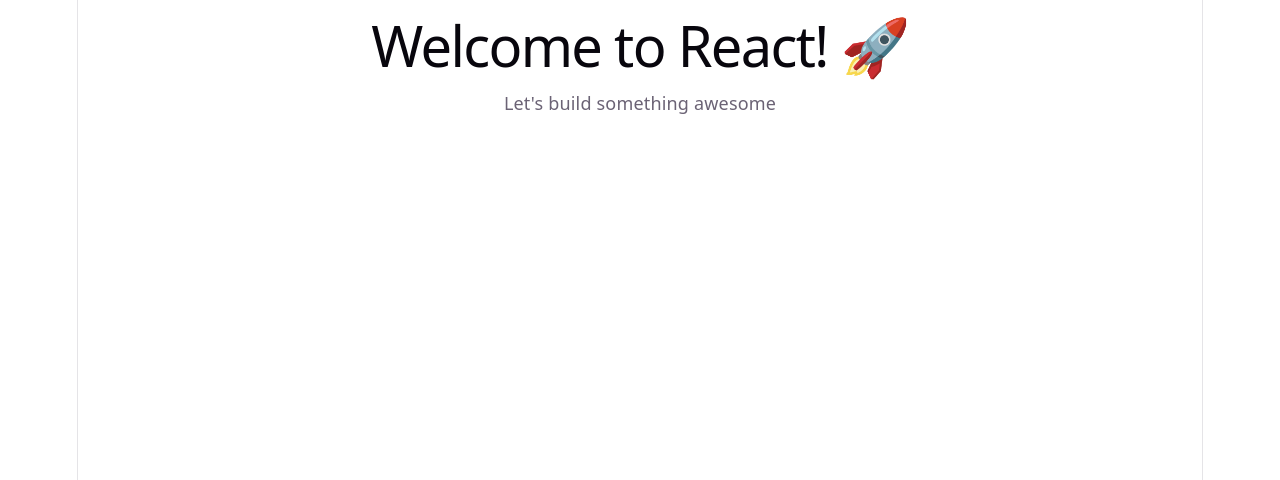
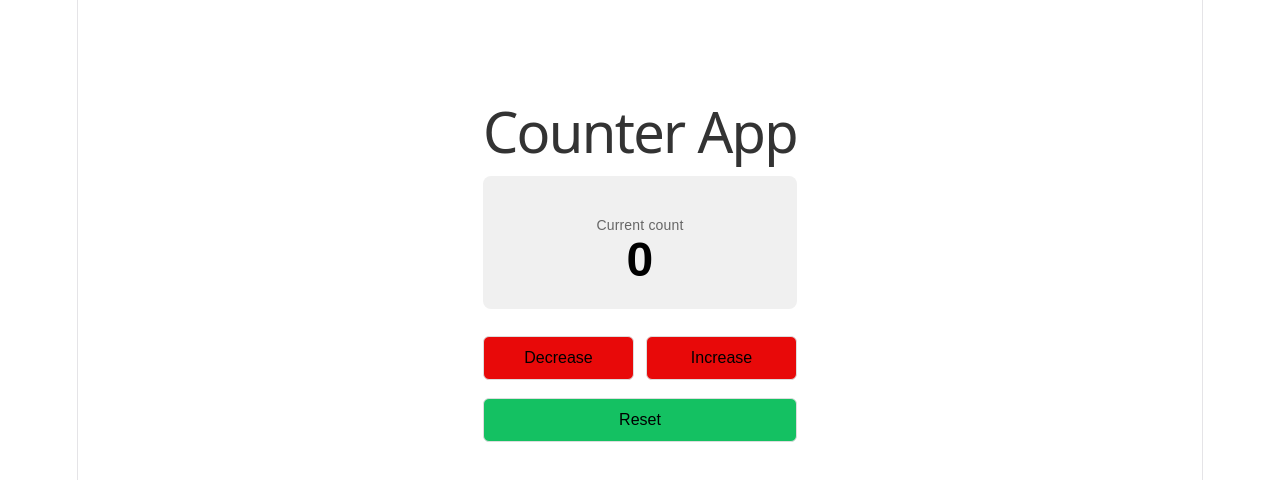
Before and after one commit to Paulolutunmbi/Humble, a React app: page / in a window 1280 px wide. Shown: the top 480 px of the page. Built offline with nearby package versions, Linux system fonts and the light colour scheme; the HTML template or start-up script is replaced by a standard one.

Commit message:
Implement counter functionality with buttons for increase, decrease, and reset

```diff
--- a/src/App.css
+++ b/src/App.css
@@ -1,184 +1,67 @@
-.counter {
-  font-size: 16px;
-  padding: 5px 10px;
-  border-radius: 5px;
-  color: var(--accent);
-  background: var(--accent-bg);
-  border: 2px solid transparent;
-  transition: border-color 0.3s;
-  margin-bottom: 24px;
-
-  &:hover {
-    border-color: var(--accent-border);
-  }
-  &:focus-visible {
-    outline: 2px solid var(--accent);
-    outline-offset: 2px;
-  }
+.container {
+  max-width: 400px;
+  margin: 50px auto;
+  padding: 2rem;
+  font-family: Arial, sans-serif;
 }
 
-.hero {
-  position: relative;
-
-  .base,
-  .framework,
-  .vite {
-    inset-inline: 0;
-    margin: 0 auto;
-  }
-
-  .base {
-    width: 170px;
-    position: relative;
-    z-index: 0;
-  }
-
-  .framework,
-  .vite {
-    position: absolute;
-  }
-
-  .framework {
-    z-index: 1;
-    top: 34px;
-    height: 28px;
-    transform: perspective(2000px) rotateZ(300deg) rotateX(44deg) rotateY(39deg)
-      scale(1.4);
-  }
-
-  .vite {
-    z-index: 0;
-    top: 107px;
-    height: 26px;
-    width: auto;
-    transform: perspective(2000px) rotateZ(300deg) rotateX(40deg) rotateY(39deg)
-      scale(0.8);
-  }
+h1 {
+  text-align: center;
+  color: #333;
 }
 
-#center {
-  display: flex;
-  flex-direction: column;
-  gap: 25px;
-  place-content: center;
-  place-items: center;
-  flex-grow: 1;
-
-  @media (max-width: 1024px) {
-    padding: 32px 20px 24px;
-    gap: 18px;
-  }
+.counter-display {
+  background: #f0f0f0;
+  padding: 2rem;
+  border-radius: 8px;
+  text-align: center;
+  margin-bottom: 1.5rem;
 }
 
-#next-steps {
-  display: flex;
-  border-top: 1px solid var(--border);
-  text-align: left;
-
-  & > div {
-    flex: 1 1 0;
-    padding: 32px;
-    @media (max-width: 1024px) {
-      padding: 24px 20px;
-    }
-  }
-
-  .icon {
-    margin-bottom: 16px;
-    width: 22px;
-    height: 22px;
-  }
-
-  @media (max-width: 1024px) {
-    flex-direction: column;
-    text-align: center;
-  }
+.label {
+  color: #666;
+  font-size: 14px;
+  margin: 0;
 }
 
-#docs {
-  border-right: 1px solid var(--border);
-
-  @media (max-width: 1024px) {
-    border-right: none;
-    border-bottom: 1px solid var(--border);
-  }
+.number {
+  font-size: 48px;
+  font-weight: bold;
+  margin: 0.5rem 0 0 0;
+  color: #000;
 }
 
-#next-steps ul {
-  list-style: none;
-  padding: 0;
+.button-group {
   display: flex;
-  gap: 8px;
-  margin: 32px 0 0;
-
-  .logo {
-    height: 18px;
-  }
-
-  a {
-    color: var(--text-h);
-    font-size: 16px;
-    border-radius: 6px;
-    background: var(--social-bg);
-    display: flex;
-    padding: 6px 12px;
-    align-items: center;
-    gap: 8px;
-    text-decoration: none;
-    transition: box-shadow 0.3s;
-
-    &:hover {
-      box-shadow: var(--shadow);
-    }
-    .button-icon {
-      height: 18px;
-      width: 18px;
-    }
-  }
-
-  @media (max-width: 1024px) {
-    margin-top: 20px;
-    flex-wrap: wrap;
-    justify-content: center;
-
-    li {
-      flex: 1 1 calc(50% - 8px);
-    }
-
-    a {
-      width: 100%;
-      justify-content: center;
-      box-sizing: border-box;
-    }
-  }
+  gap: 12px;
+  margin-bottom: 1rem;
 }
 
-#spacer {
-  height: 88px;
-  border-top: 1px solid var(--border);
-  @media (max-width: 1024px) {
-    height: 48px;
-  }
+button {
+  flex: 1;
+  padding: 12px;
+  font-size: 16px;
+  border: 1px solid #ddd;
+  background: rgb(232, 9, 9);
+  border-radius: 6px;
+  cursor: pointer;
+  transition: all 0.2s;
 }
 
-.ticks {
-  position: relative;
+button:hover {
+  background: #580202;
+  border-color: #999;
+}
+
+button:active {
+  transform: scale(0.98);
+}
+
+.reset-btn {
   width: 100%;
+  background: #14c162;
+}
 
-  &::before,
-  &::after {
-    content: '';
-    position: absolute;
-    top: -4.5px;
-    border: 5px solid transparent;
-  }
-
-  &::before {
-    left: 0;
-    border-left-color: var(--border);
-  }
-  &::after {
-    right: 0;
-    border-right-color: var(--border);
-  }
+.reset-btn:hover {
+  background: #045904;
 }
--- a/src/App.jsx
+++ b/src/App.jsx
@@ -1,10 +1,33 @@
+import { useState } from 'react'
 import './App.css'
 
 function App() {
+  const [count, setCount] = useState(0)
+
   return (
-    <div>
-      <h1>Welcome to React! 🚀</h1>
-      <p>Let's build something awesome</p>
+    <div className="container">
+      <h1>Counter App</h1>
+
+      <div className="counter-display">
+        <p className="label">Current count</p>
+        <p className="number">{count}</p>
+      </div>
+
+      <div className="button-group">
+        <button onClick={() => setCount(count - 1)}>
+          Decrease
+        </button>
+        <button onClick={() => setCount(count + 1)}>
+          Increase
+        </button>
+      </div>
+
+      <button
+        className="reset-btn"
+        onClick={() => setCount(0)}
+      >
+        Reset
+      </button>
     </div>
   )
 }
```
